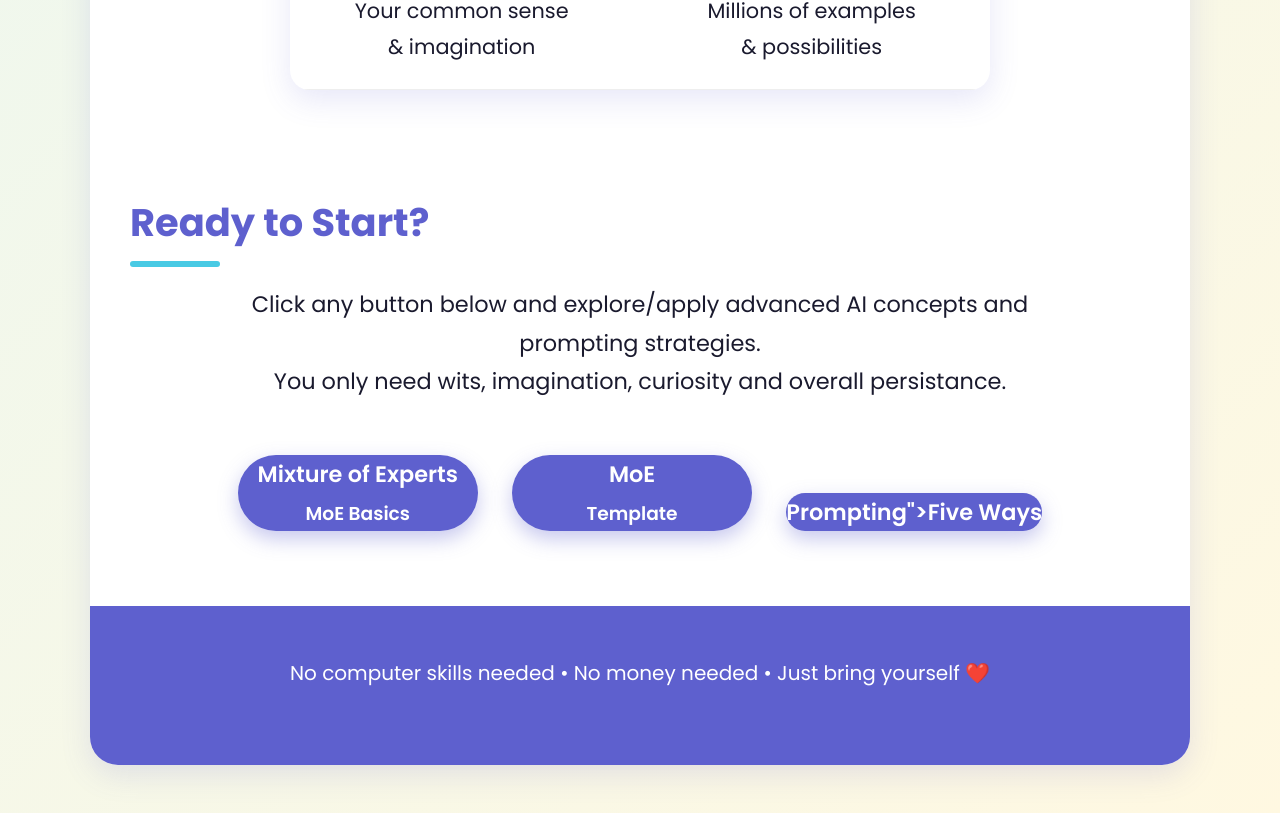
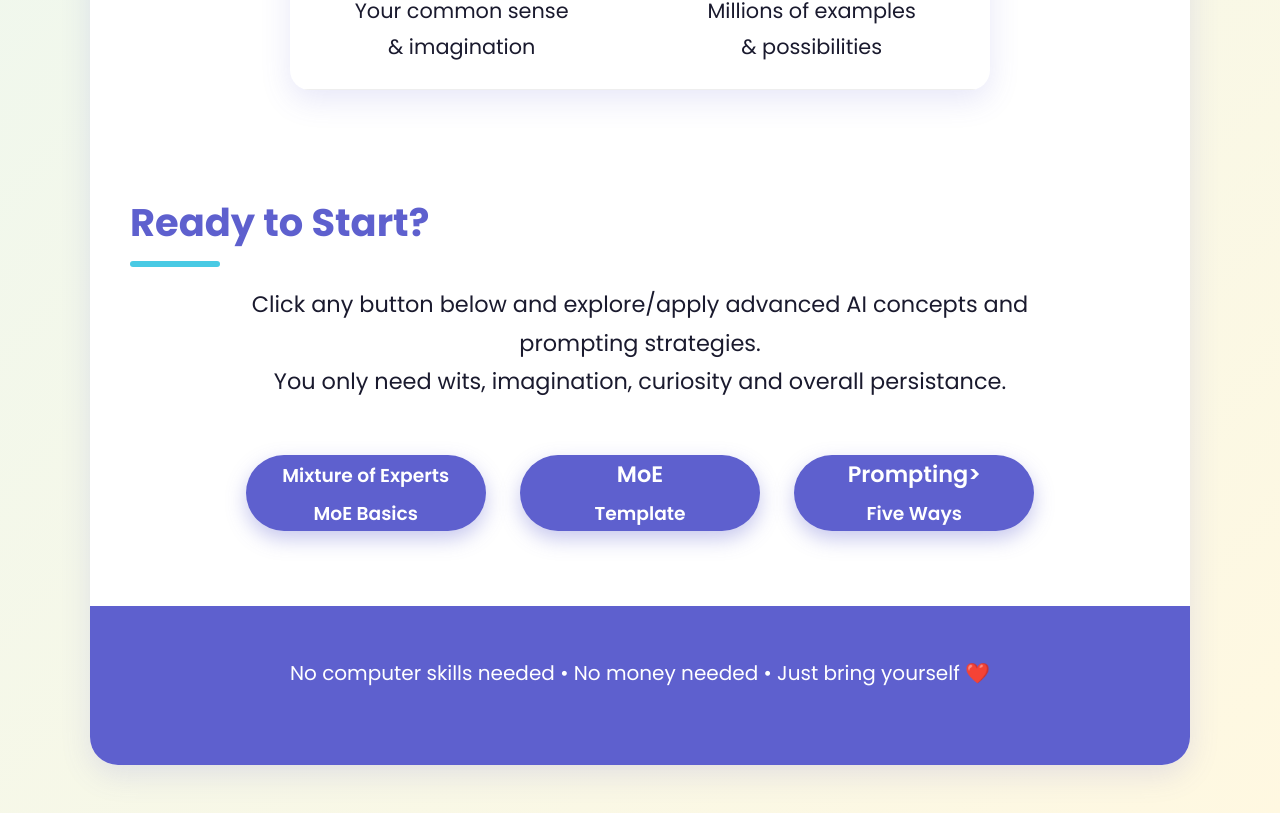
Before and after one commit to Arghonought/Urban-Mowgli, a plain HTML site: page index.html in a window 1280 px wide. Shown: the part 2330-3143 px from the top of the page. Drawn offline with Linux system fonts and the light colour scheme.

Commit message:
Update index.html

```diff
--- a/index.html
+++ b/index.html
@@ -237,9 +237,10 @@
                   You only need wits, imagination, curiosity and overall persistance.  </p>
 
             <div style="text-align:center;">
-                <a href="A-4ALL.html"                                     class="btn">Mixture of Experts<br><small>MoE Basics</small></a>
-                <a href="MoE.html"                                        class="btn">MoE                <br><small>Template</small></a>
-                <a href="prompting-strategies-COT-TOT-ReAct-DPS-RAG.html" class="btn">Prompting">Five Ways</a>
+                <a href="A-4ALL.html"   target="_blank" rel="noopener noreferrer" class="btn"><small>Mixture of Experts<br>MoE Basics</small></a>
+                <a href="MoE.html"  target="_blank" rel="noopener noreferrer"  class="btn">MoE <br><small>Template</small></a>
+                <a href="prompting-strategies-COT-TOT-ReAct-DPS-RAG.html" target="_blank" rel="noopener noreferrer" class="btn">Prompting><br><small>Five Ways</small></a>
+            </a>
             </div>
 
         </main>
```
